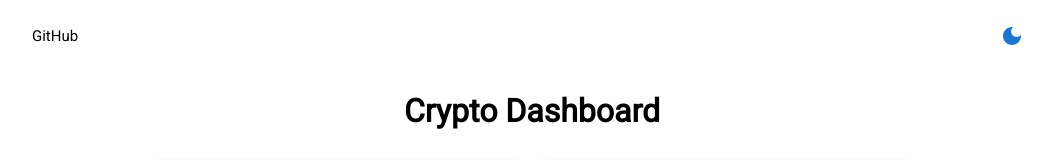
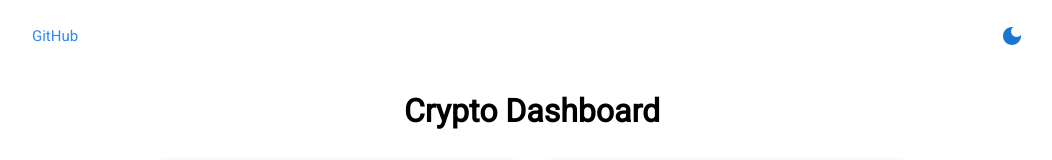
Before and after one commit to maxcore25/next-crypto-dashboard-draft, a Next.js app: page / in a window 1280 px wide. Shown: the top 160 px of the page, without its empty margins (108-1160 px from the left). Built offline with nearby package versions, Linux system fonts and the light colour scheme.

Commit message:
Theme Switching Animated

```diff
--- a/app/components/elements/CurrencyConverter/CurrencyConverter.module.scss
+++ b/app/components/elements/CurrencyConverter/CurrencyConverter.module.scss
@@ -1,5 +1,6 @@
 .muiPaper {
   background: var(--bg-lvl-3-clr);
+  transition: var(--theme-animation);
 
   .inputsGrid {
     display: grid;
--- a/app/components/elements/ExchangeRate/ExchangeRate.module.scss
+++ b/app/components/elements/ExchangeRate/ExchangeRate.module.scss
@@ -2,6 +2,7 @@
   display: grid;
   place-content: center;
   background: var(--bg-lvl-3-clr);
+  transition: var(--theme-animation);
 }
 
 .mainGrid {
@@ -10,30 +11,23 @@
   gap: 32px;
   padding: 16px;
   text-align: center;
+  transition: var(--theme-animation);
 
   .title {
     text-align: center;
     color: var(--title-clr);
+    transition: var(--theme-animation);
   }
 
   .exchangeRate {
     font-weight: 900;
     font-size: 1.5rem;
     color: var(--title-clr);
+    transition: var(--theme-animation);
   }
 
   .exchangedData {
     color: var(--text-clr);
-  }
-
-  .inputsGrid {
-    display: grid;
-    gap: 24px;
-
-    .inputContainer {
-      display: grid;
-      grid-template-columns: 1fr auto;
-      gap: 16px;
-    }
+    transition: var(--theme-animation);
   }
 }
--- a/app/components/elements/NewsCard/NewsCard.module.scss
+++ b/app/components/elements/NewsCard/NewsCard.module.scss
@@ -8,6 +8,7 @@
   .newsCard {
     padding: 12px;
     background: var(--bg-link-clr);
+    transition: var(--theme-animation);
 
     .cardTitle {
       color: var(--accent-clr);
--- a/app/components/layouts/MainLayout/MainLayout.module.scss
+++ b/app/components/layouts/MainLayout/MainLayout.module.scss
@@ -12,6 +12,7 @@
     text-align: center;
     font-size: 2rem;
     color: var(--title-clr);
+    transition: var(--theme-animation);
   }
 
   .content {
--- a/app/components/modules/CurrencyConverterBlock/CurrencyConverterBlock.module.scss
+++ b/app/components/modules/CurrencyConverterBlock/CurrencyConverterBlock.module.scss
@@ -1,6 +1,7 @@
 .muiPaper {
   height: 100%;
   background: var(--bg-lvl-2-clr);
+  transition: var(--theme-animation);
 }
 
 .mainGrid {
@@ -13,5 +14,6 @@
   .title {
     text-align: center;
     color: var(--title-clr);
+    transition: var(--theme-animation);
   }
 }
--- a/app/components/modules/Header/Header.module.scss
+++ b/app/components/modules/Header/Header.module.scss
@@ -8,6 +8,7 @@
   width: 100%;
   padding: 16px 26px;
   background: var(--bg-lvl-1-clr);
+  transition: var(--theme-animation);
   z-index: 5;
 
   .contentContainer {
@@ -18,3 +19,7 @@
     width: var(--max-width);
   }
 }
+
+.link {
+  color: var(--accent-clr);
+}
--- a/app/components/modules/Header/index.js
+++ b/app/components/modules/Header/index.js
@@ -17,7 +17,9 @@ const Header = () => {
       initial='hidden'
       animate='visible'>
       <div className={styles.contentContainer}>
-        <a href='https://github.com/maxcore25/next-crypto-dashboard-draft'>
+        <a
+          href='https://github.com/maxcore25/next-crypto-dashboard-draft'
+          className={styles.link}>
           GitHub
         </a>
         <IconButton
--- a/app/components/modules/NewsFeedBlock/NewsFeedBlock.module.scss
+++ b/app/components/modules/NewsFeedBlock/NewsFeedBlock.module.scss
@@ -1,6 +1,7 @@
 .muiPaper {
   height: 100%;
   background: var(--bg-lvl-2-clr);
+  transition: var(--theme-animation);
 }
 
 .mainGrid {
@@ -13,6 +14,7 @@
   .title {
     text-align: center;
     color: var(--title-clr);
+    transition: var(--theme-animation);
   }
 
   .newsGrid {
--- a/styles/globals.scss
+++ b/styles/globals.scss
@@ -23,7 +23,7 @@
   --bg-lvl-3-clr: #fff;
   --bg-link-clr: #fff;
   --primary-font: 'Roboto', sans-serif;
-  --duration: 10.3s;
+  --duration: 0.3s;
   --theme-animation: background-color var(--duration), color var(--duration);
   scroll-behavior: smooth;
 }
```
